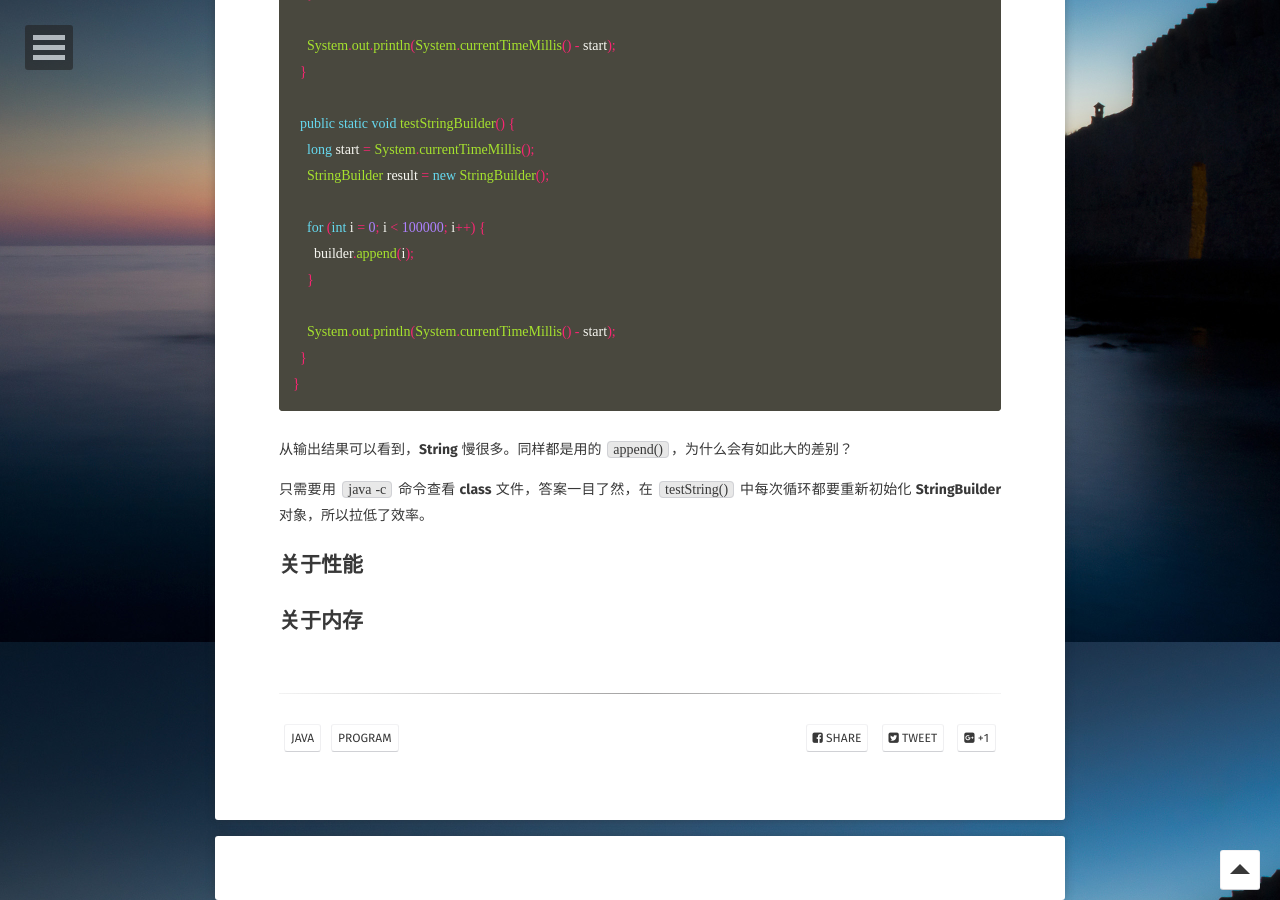
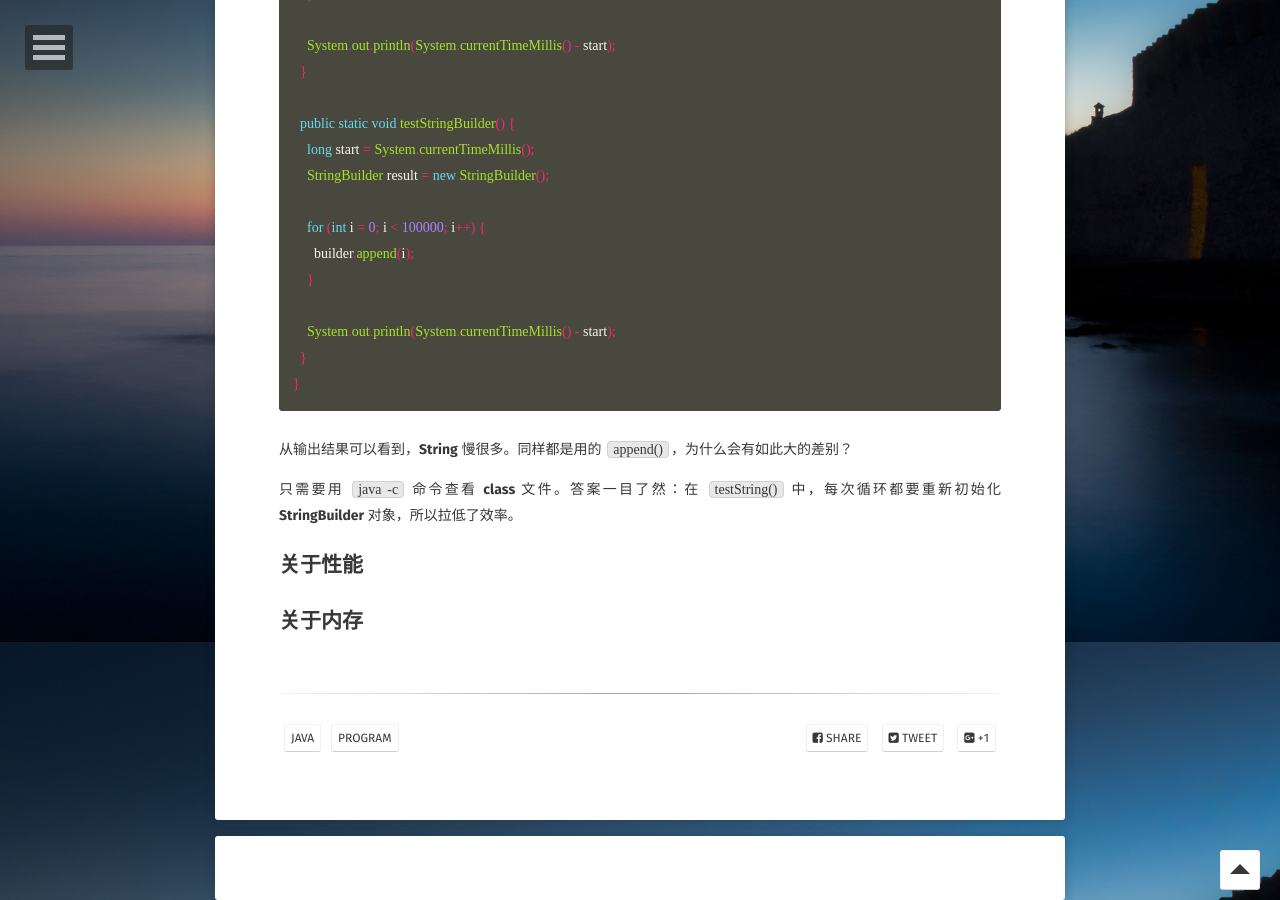
Before and after one commit to AurevoirXavier/deprecated-AurevoirXavier.github.io, a Jekyll site: the page built from _posts/2017-4-28-stringStringBufferStringBuilder.md, in a window 1280 px wide and 900 px high, scrolled down 2958 px. Built offline with Jekyll 4.4.1, drawn with Linux system fonts in a browser that asks for light colours; some web fonts are replaced; comment, search, counter and statistics services are not loaded.

Commit message:
12:14/04/28/17

```diff
--- a/_posts/2017-4-28-stringStringBufferStringBuilder.md
+++ b/_posts/2017-4-28-stringStringBufferStringBuilder.md
@@ -141,7 +141,7 @@ public class Test {
 
 从输出结果可以看到，**String** 慢很多。同样都是用的 `append()`，为什么会有如此大的差别？
 
-只需要用 `java -c` 命令查看 **class** 文件，答案一目了然，在 `testString()` 中每次循环都要重新初始化 **StringBuilder** 对象，所以拉低了效率。
+只需要用 `java -c` 命令查看 **class** 文件。答案一目了然：在 `testString()` 中，每次循环都要重新初始化 **StringBuilder** 对象，所以拉低了效率。
 
 ## 关于性能
 
```
